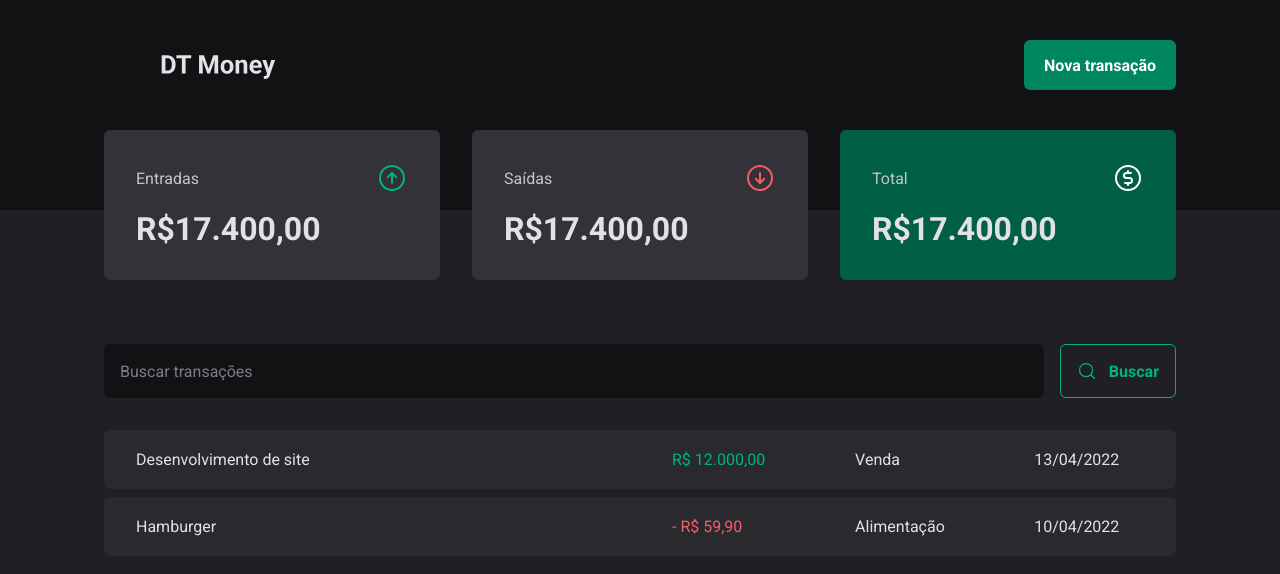
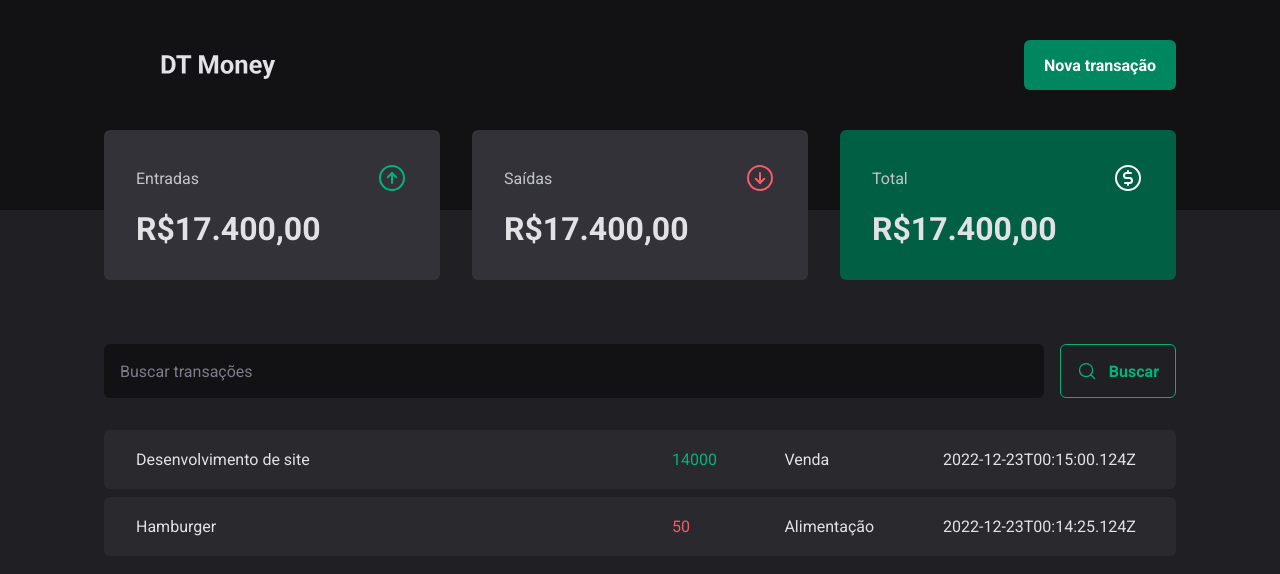
Before and after one commit to LidianeDiniz/Money-Control, a React (Vite) app: page / in a window 1280 px wide. Shown: the top 574 px of the page. Built offline with nearby package versions, Linux system fonts and the light colour scheme; data requests are answered from the project's data file.

Commit message:
Requisição HTTP

```diff
--- a/src/pages/Transactions/index.tsx
+++ b/src/pages/Transactions/index.tsx
@@ -2,8 +2,30 @@
 import { Header } from "../../components/Header";
 import { SearchForm } from "./components/SeachForm";
 import { PriceHighLight, TransactionsContainer, TransactionsTable } from "./styles";
+import { useEffect, useState } from "react";
+
+interface Transaction {
+  id: number;
+  description: string;
+  type: 'income'  | 'outcome';
+  price: number;
+  category: string;
+  createdAt: string;
+}
 
 export function Transactions() {
+  const [ transactions, setTransactions] = useState<Transaction[]>([]);
+  async function loadTransactions(){
+    const response = await fetch("http://localhost:3000/transactions")
+    const data = await response.json();
+
+    setTransactions(data);
+  }
+
+  useEffect(() => {
+    loadTransactions();
+  }, [])
+
   return (
     <div>
       <Header />
@@ -13,27 +35,24 @@
       <SearchForm/>
         <TransactionsTable>
           <tbody>
-            <tr>
-              <td width="50%">Desenvolvimento de site</td>
+            {transactions.map(transaction => {
+              return(
+
+                <tr key={transaction.id}>
+              <td width="50%">{transaction.description}</td>
               <td>
-                <PriceHighLight variant="income">
-                R$ 12.000,00
+                <PriceHighLight variant={transaction.type}>
+                {transaction.price}
                 </PriceHighLight>
               </td>
-              <td>Venda</td>
-              <td>13/04/2022</td>
+              <td>{transaction.category}</td>
+              <td>{transaction.createdAt}</td>
             </tr>
 
-            <tr>
-              <td width="50%">Hamburger</td>
-              <td>
-                <PriceHighLight variant="outcome">
-                - R$ 59,90
-                </PriceHighLight>
-              </td>
-              <td>Alimentação</td>
-              <td>10/04/2022</td>
-            </tr>
+              )
+            })}
+
+
           </tbody>
         </TransactionsTable>
       </TransactionsContainer>
```
